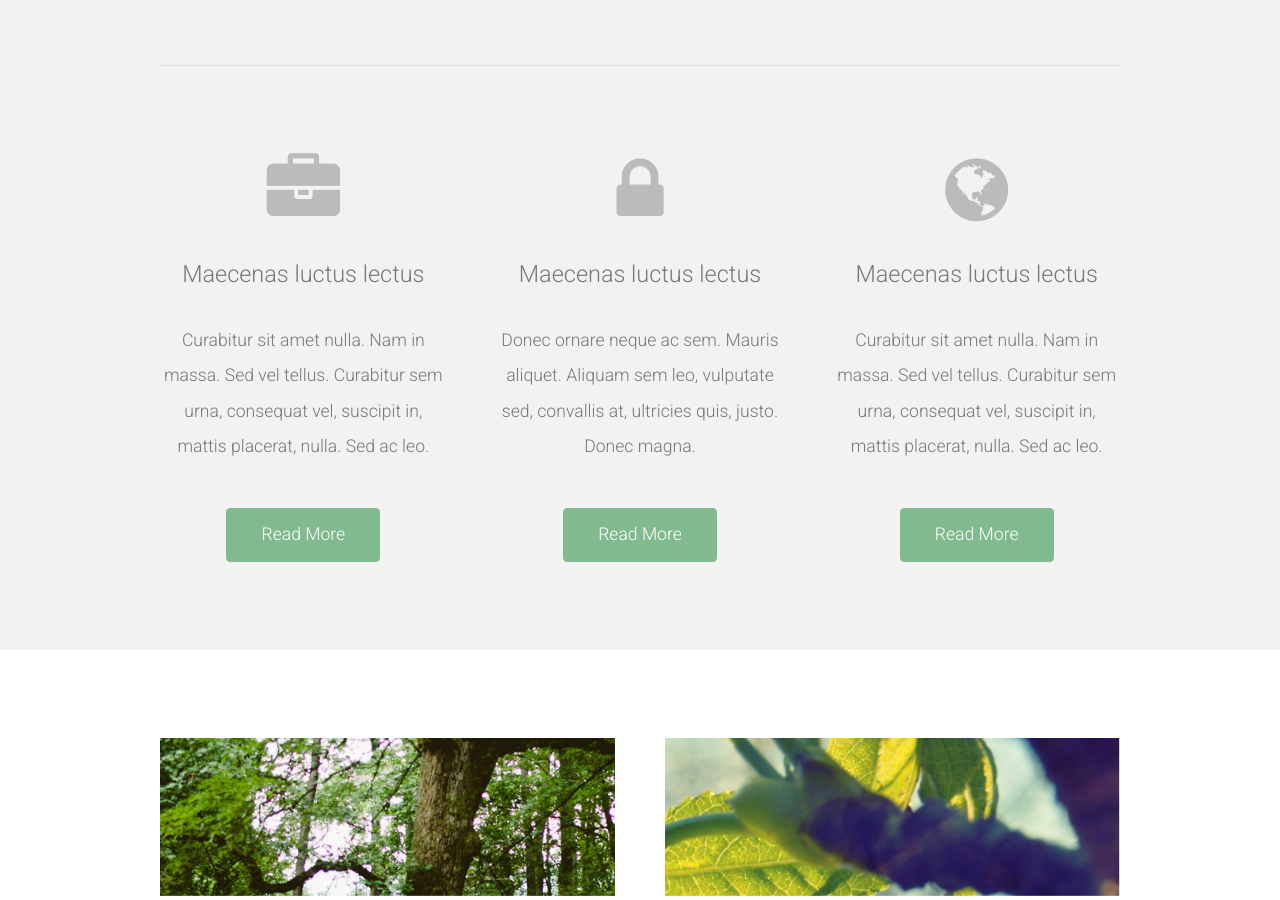
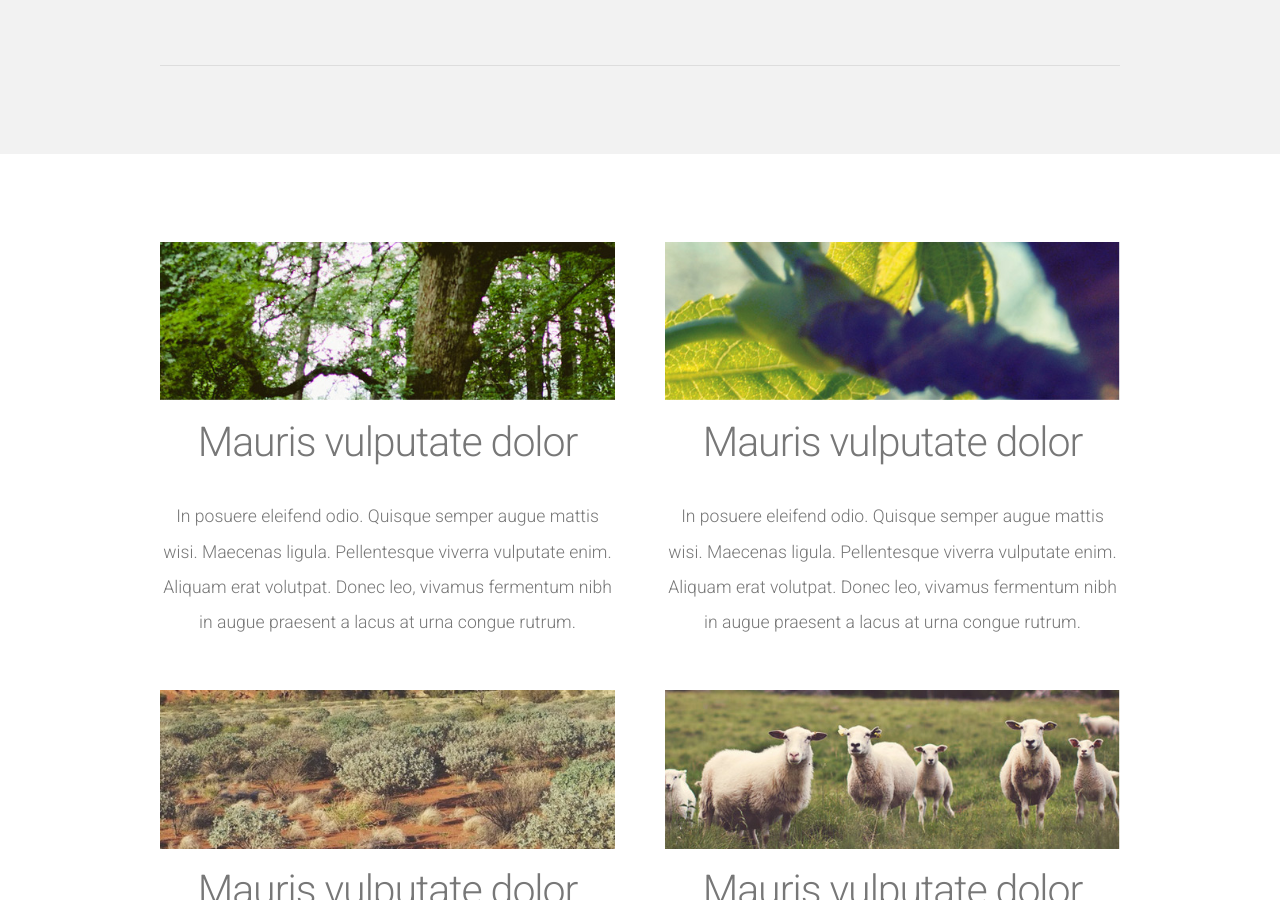
Before and after one commit to laceywade/TammingaLab.github.io, a Jekyll site: the page built from index.html, in a window 1280 px wide and 900 px high, scrolled down 1119 px. Built offline with Jekyll 4.4.1, drawn with Linux system fonts in a browser that asks for light colours; nearby versions of some CDN libraries; the list of posts is cut into pages by our own code.

Commit message:
Updated index.html

```diff
--- a/index.html
+++ b/index.html
@@ -17,7 +17,7 @@ published: true
 		<hr />
 		<div class="row">
 			<section class="4u">
-				<span class="pennant"><span class="fa fa-briefcase"></span></span>
+<!--				<span class="pennant"><span class="fa fa-briefcase"></span></span>
 				<h3>Maecenas luctus lectus</h3>
 				<p>Curabitur sit amet nulla. Nam in massa. Sed vel tellus. Curabitur sem urna, consequat vel, suscipit in, mattis placerat, nulla. Sed ac leo.</p>
 				<a href="#" class="button button-style1">Read More</a>
@@ -35,7 +35,7 @@ published: true
 				<a href="#" class="button button-style1">Read More</a>
 			</section>
 
-		</div>
+		</div> -->
 	</div>
 </div>
 
```
